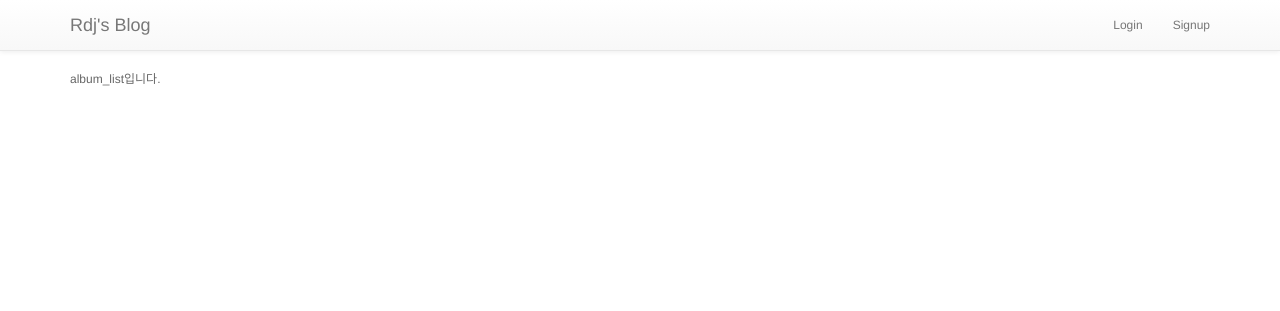
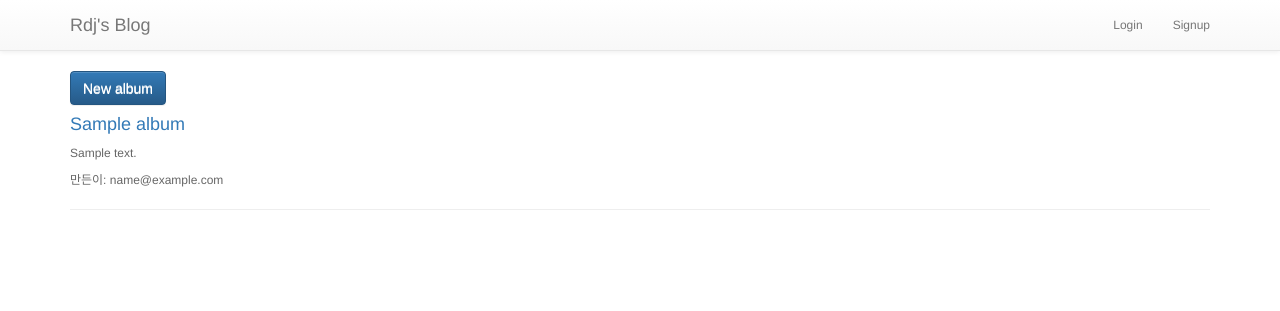
Before and after one commit to ndjman7/mysite, a Django app: page /photo/album/ in a window 1280 px wide. Shown: the top 311 px of the page. Run offline with Django 3.2, Linux system fonts and the light colour scheme; tables that the repository leaves empty hold one stand-in row (values such as "Sample post"); parts of the project's set-up code (start-up, migrations or seed data) failed here and were passed over; some libraries are stand-ins or nearby versions.

Commit message:
Complete album_list.html and Make album_new init

```diff
--- a/django_app/photo/urls.py
+++ b/django_app/photo/urls.py
@@ -4,4 +4,5 @@ from . import views
 
 urlpatterns = [
     url(r'^album/$', views.album_list, name='album_list'),
+    url(r'^album/new/$', views.album_new, name='album_new'),
 ]
--- a/django_app/photo/views/album.py
+++ b/django_app/photo/views/album.py
@@ -2,9 +2,14 @@ from django.shortcuts import render
 from photo.models import Album
 __all__ = [
     'album_list',
+    'album_new',
 ]
 
 
 def album_list(request):
     albums = Album.objects.all()
     return render(request, 'photo/album_list.html', {'albums': albums})
+
+
+def album_new(request):
+    return render(request,'photo/album_edit.html', {})
--- /dev/null
+++ b/django_app/templates/photo/album_edit.html
@@ -0,0 +1,4 @@
+{% extends 'common/base.html' %}
+{% block content %}
+    <p>앨범 추가창입니다.</p>
+{% endblock %}
--- a/django_app/templates/photo/album_list.html
+++ b/django_app/templates/photo/album_list.html
@@ -1,4 +1,12 @@
 {% extends 'common/base.html' %}
 {% block content %}
-    <p>album_list입니다.</p>
+<a href="{% url 'photo:album_new' %}" class="btn btn-default btn-primary">New album</a>
+    {% for album in albums %}
+<div>
+  <h4><a href="">{{ album.title }}</a></h4>
+  <p>{{ album.description|linebreaksbr }}</p>
+  <p>만든이: {{ album.owner }}</p>
+</div>
+<hr>
+    {% endfor %}
 {% endblock %}
```
